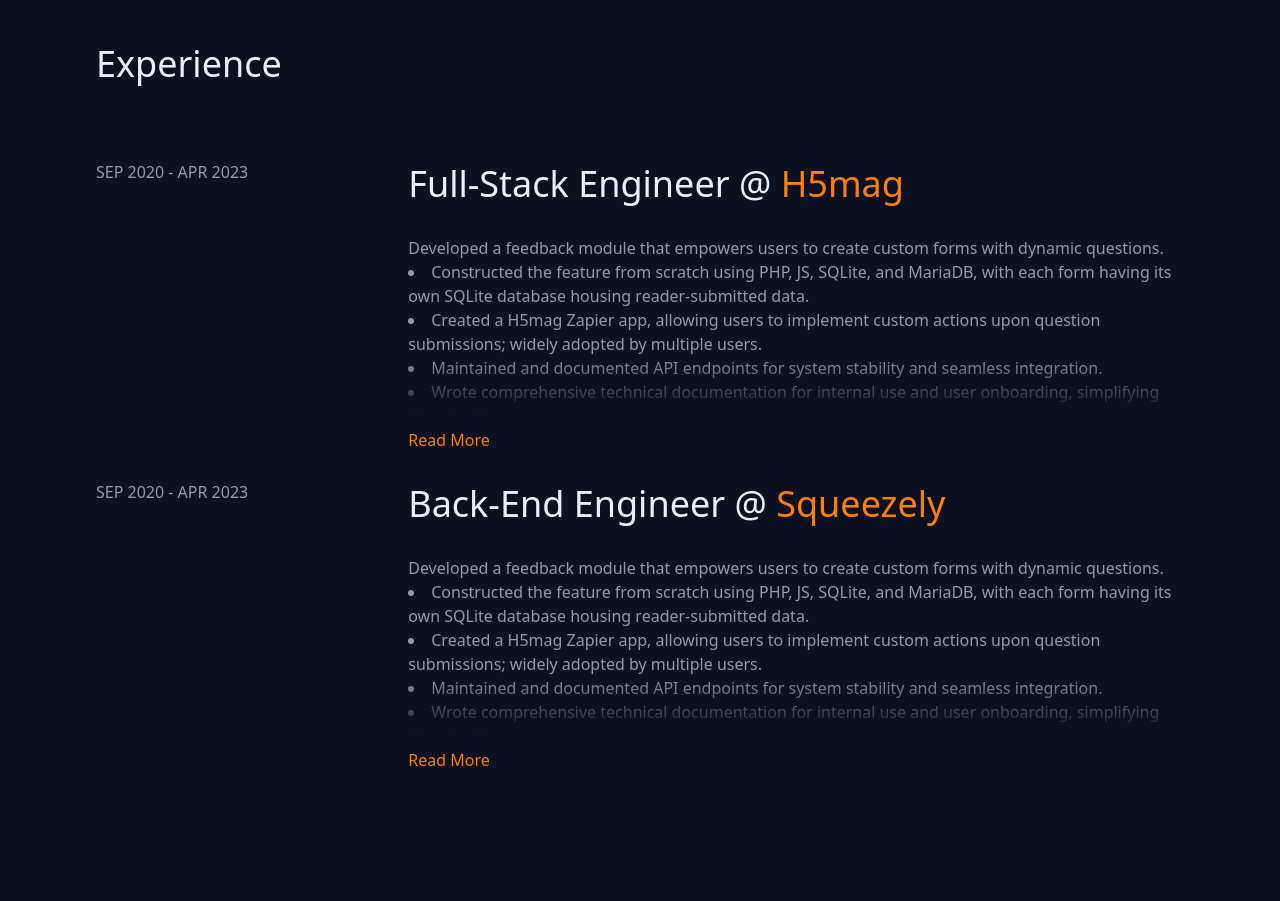
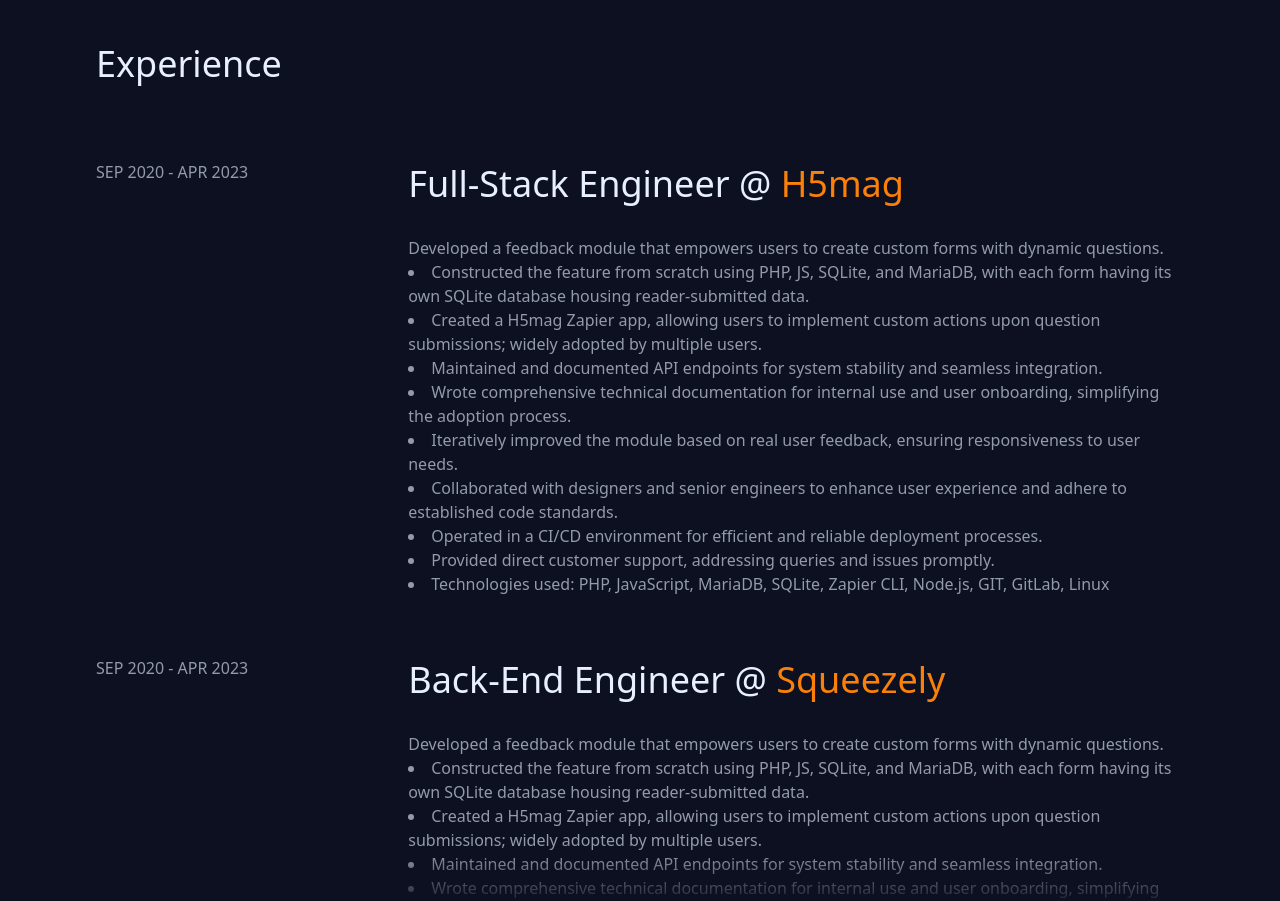
Before and after one commit to haitamattar/Portfolio2023, a Vue app: page / in a window 1280 px wide. Shown: the part 620-1521 px from the top of the page. Built offline with nearby package versions, Linux system fonts and the light colour scheme.

Commit message:
On default keep the first experience card expanded

```diff
--- a/src/components/Experience.vue
+++ b/src/components/Experience.vue
@@ -3,12 +3,8 @@ export default {
   props: {
       title: { type: String, default: 'Full-Stack Engineer'},
       company: { type: String, default: 'H5mag'},
+      expand: {type: Boolean, default: false}
   },
-  data() {
-    return {
-      expand: false
-    }
-  }
 }
 </script>
 
@@ -19,7 +15,7 @@ export default {
     </div>
     <div class="transition-all relative p-8 rounded-lg overflow-hidden h" :class=" { 'max-h-80': !expand, 'max-h-[800px]': expand } ">
       <h1 class="text-4xl antialiased font-sans text-midnightWhite font-medium max-w-3xl">
-        {{ title }} @ <p class="inline text-midnightOrange">{{ company }}</p>
+        {{ title }} @ <a href="https://h5mag.com" target="_blank" class="inline text-midnightOrange">{{ company }}</a>
       </h1>
       <p class="mb-8"></p>
   <!--    <p class="text-midnightGray">-->
--- a/src/components/ExperienceList.vue
+++ b/src/components/ExperienceList.vue
@@ -9,7 +9,7 @@ import Experience from "./Experience.vue";
       Experience
     </h1>
     <div>
-        <Experience/>
+        <Experience expand="true" />
         <Experience title="Back-End Engineer" company="Squeezely"/>
     </div>
 
```
